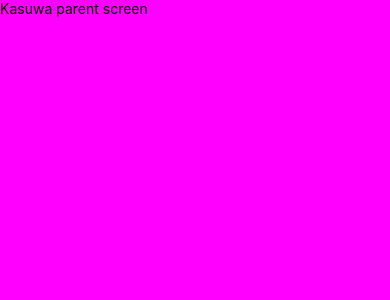
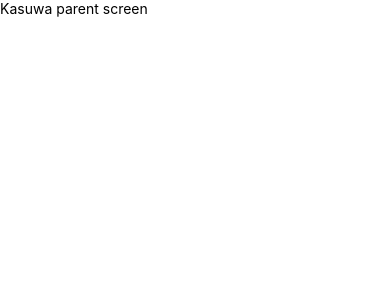
Before and after one commit to earlycodetech/kasuwa, a React Native app: screen / in a window 390 px wide. Shown: the top 300 px of the page. Built offline with nearby package versions, Linux system fonts and the light colour scheme.

Commit message:
completion statusbar config

```diff
--- a/App.js
+++ b/App.js
@@ -1,4 +1,4 @@
-import { View,Text } from "react-native";
+import { Text } from "react-native";
 import { CustomSafeAreaView } from "./components/CustomSafeAreaView";
 
 export default function App () {
--- a/components/CustomSafeAreaView.js
+++ b/components/CustomSafeAreaView.js
@@ -1,16 +1,18 @@
-import { View,StyleSheet } from "react-native";
+import { StyleSheet,SafeAreaView,Platform,StatusBar } from "react-native";
+
+console.log(StatusBar.currentHeight)
 
 export function CustomSafeAreaView ({children}) {
     return (
-        <View style={styles.container}>
+        <SafeAreaView style={styles.container}>
             {children}
-        </View>
+        </SafeAreaView>
     )
 }
 
 const styles = StyleSheet.create({
     container:{
         flex:1,
-        backgroundColor:'magenta'
+        marginTop:Platform.OS == 'android' ? StatusBar.currentHeight : null,
     }
 })
```
Also changed, not shown: package.json (+7 -1 lines), screens/Home.js (added), 2 other files (tests, documents, lock files or other folders).
